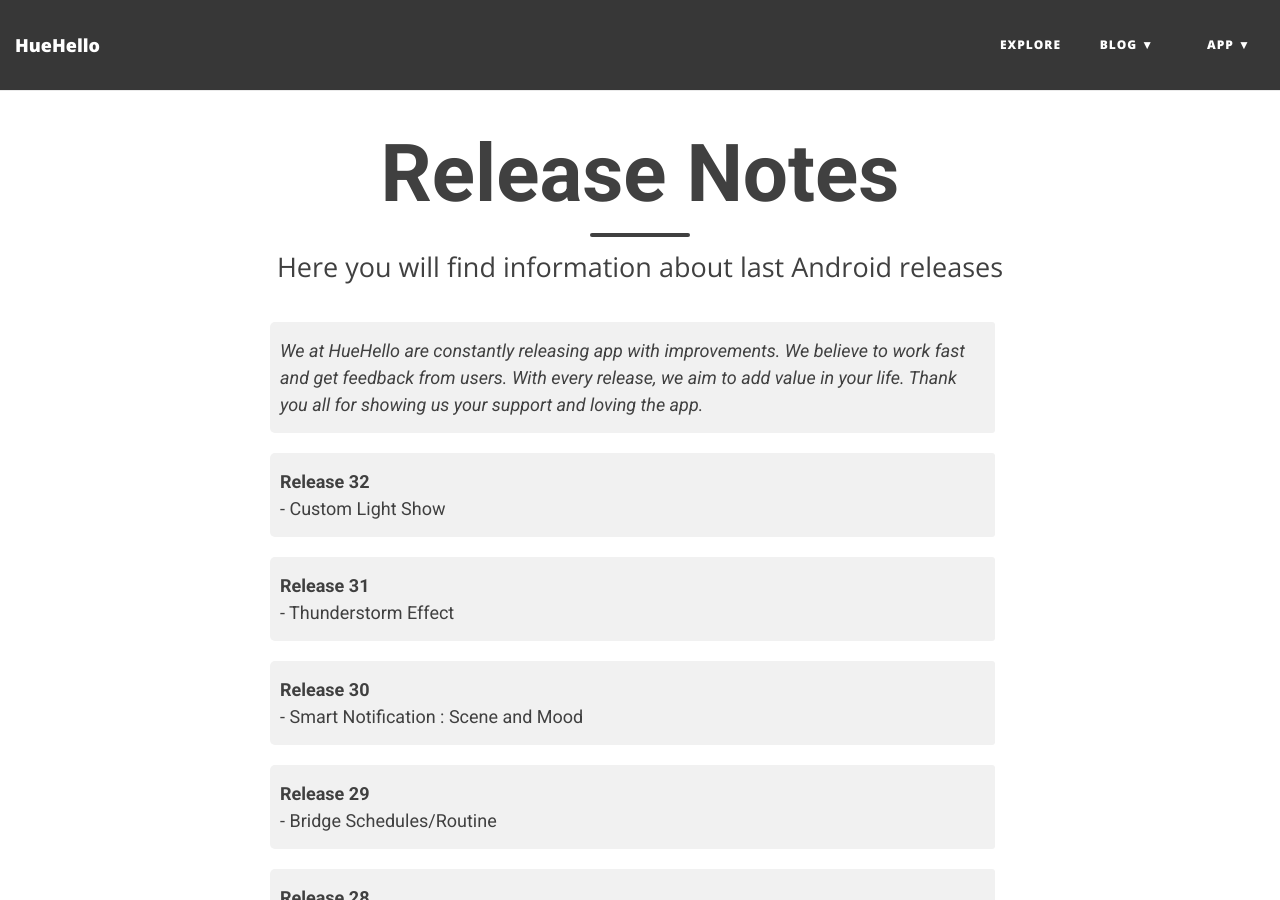
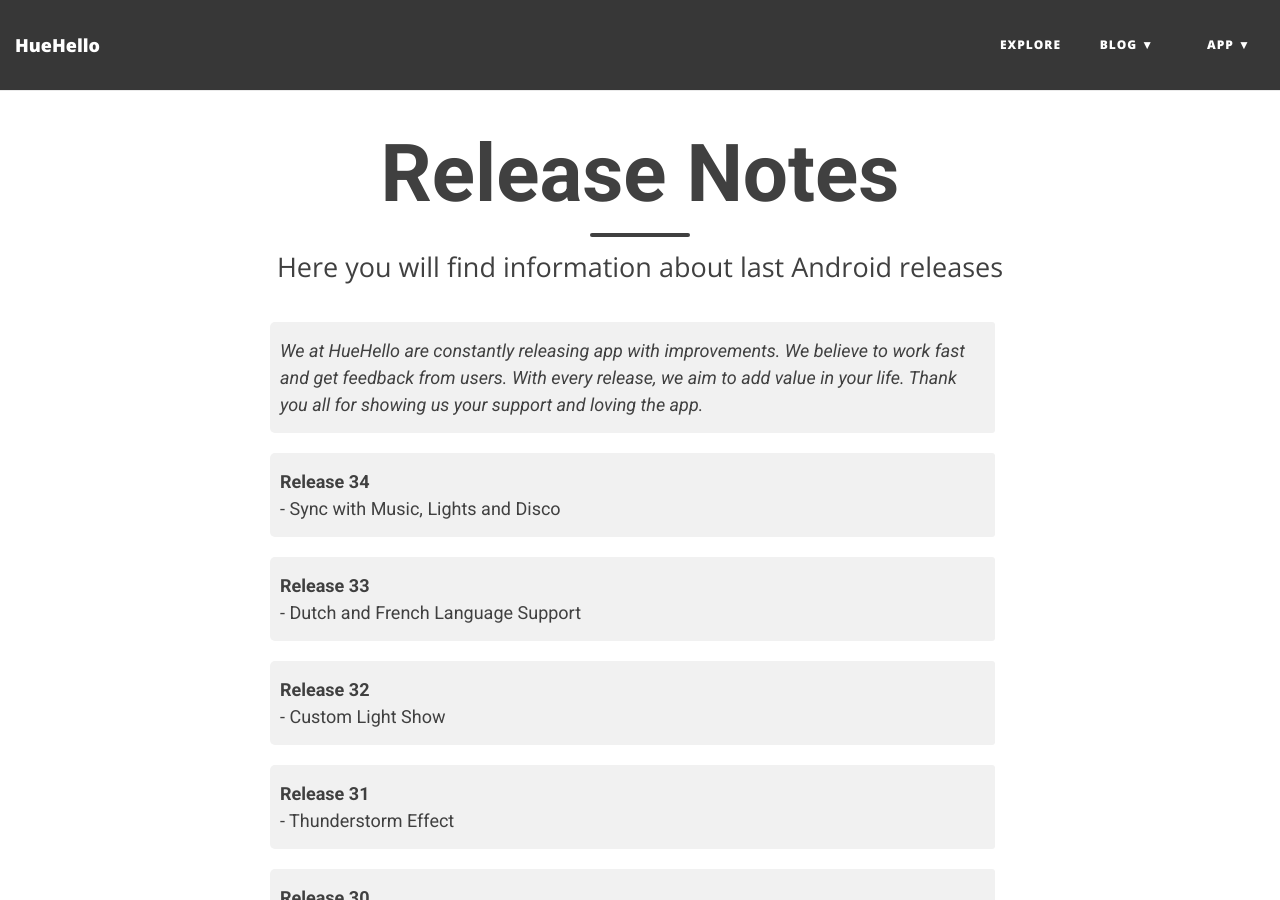
Before and after one commit to huehello/website, a Jekyll site: the page built from release-notes/huehello.md, in a window 1280 px wide and 900 px high. Built offline with Jekyll 4.4.1, drawn with Linux system fonts in a browser that asks for light colours; nearby versions of some CDN libraries.

Commit message:
updated release notes

```diff
--- a/release-notes/huehello.md
+++ b/release-notes/huehello.md
@@ -6,6 +6,12 @@
 
 {: .box-plain}
 *We at HueHello are constantly releasing app with improvements. We believe to work fast and get feedback from users. With every release, we aim to add value in your life. Thank you all for showing us your support and loving the app.*
+
+{: .box-plain}
+ **Release 34**<br/> - Sync with Music, Lights and Disco
+
+{: .box-plain}
+ **Release 33**<br/> - Dutch and French Language Support
 
 {: .box-plain}
  **Release 32**<br/> - Custom Light Show
```
